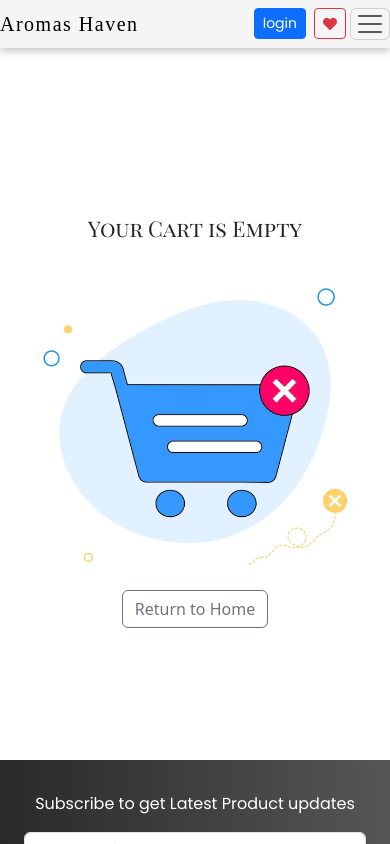
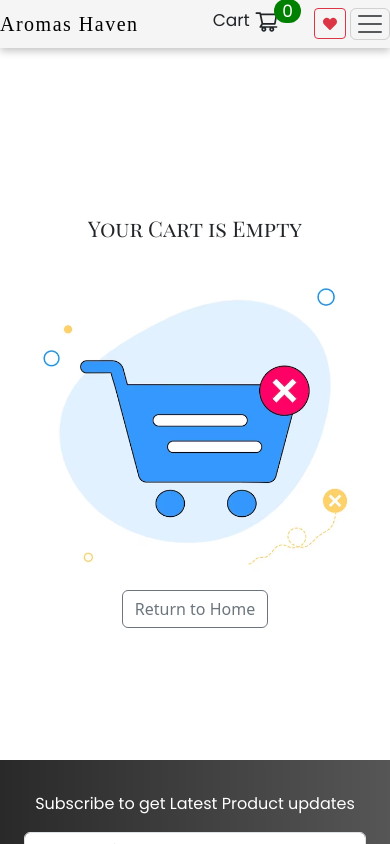
Before and after one commit to shaikhSrk1/SrkFragrance, a React (Create React App) app: page /cart in a window 390 px wide. Built offline with nearby package versions, Linux system fonts and the light colour scheme; a web font is replaced by a local one.

Commit message:
made responsive

```diff
--- a/src/Components/Card.js
+++ b/src/Components/Card.js
@@ -17,8 +17,6 @@ export const Card = ({ Product }) => {
     const [visible, setVisible] = useState(false);
     const [count, setCount] = useState(1);
     const [modal, setModal] = useState()
-
-    const navigate = useNavigate();
 
 
     useEffect(() => {
@@ -187,11 +185,13 @@ export const Card = ({ Product }) => {
                                         +
                                     </button>
                                 </div>
-                                {inCart(modal) ? (<button onClick={(e) => removefromCart(e, modal)} className="btn btn-success rounded-pill ">
-                                    <MdShoppingCart />remove from cart
-                                </button>) : <button onClick={(e) => addToCart(e, modal)} className="btn btn-outline-success rounded-pill ">
-                                    <MdShoppingCart /> Add to Cart
-                                </button>}
+                                {
+                                    inCart(modal) ? (<button onClick={(e) => removefromCart(e, modal)} className="btn btn-success rounded-pill ">
+                                        <MdShoppingCart />remove from cart
+                                    </button>) : <button onClick={(e) => addToCart(e, modal)} className="btn btn-outline-success rounded-pill ">
+                                        <MdShoppingCart /> Add to Cart
+                                    </button>
+                                }
                             </div>
 
                             <div className="text-center">
--- a/src/Components/Layout/Header.css
+++ b/src/Components/Layout/Header.css
@@ -4,6 +4,24 @@
 
 .batul {
     margin: 25px;
+}
+
+.phone {
+    display: none;
+}
+
+.big {
+    display: block;
+}
+
+@media only screen and (max-width: 850px) {
+    .big {
+        display: none;
+    }
+
+    .phone {
+        display: block;
+    }
 }
 
 @media only screen and (max-width: 999px) {
@@ -15,6 +33,7 @@
 .nav-link,
 .navbar {
     background-color: whitesmoke !important;
+    text-align: center;
 }
 
 .batul {
--- a/src/Components/Layout/Header.js
+++ b/src/Components/Layout/Header.js
@@ -4,6 +4,7 @@ import './Header.css';
 import { useAuth } from '../../context/auth';
 import { AiOutlineShoppingCart } from 'react-icons/ai';
 import { BiLogOut } from 'react-icons/bi';
+import { CiLogin } from "react-icons/ci";
 import { toast } from 'react-hot-toast';
 import { useNavigate } from 'react-router-dom';
 import { CiHeart } from "react-icons/ci";
@@ -40,23 +41,16 @@ const Header = () => {
                 <Link to='/about' style={{}} id='brand' className=""> <h5 className='m-0'>Aromas Haven</h5></Link >
                 {/* <div className="container-fluid"> */}
 
-                <ul style={{ display: 'flex' }} className="m-0 p-0 ms-auto">
 
-                    {
-                        auth.user ? (
-                            <span>
-                                <button onClick={handleLogout} className="btn nav-2btn btn-sm btn-outline-warning mx-1">
-                                    <BiLogOut /> Logout
-                                </button>
-                            </span>
-                        ) :
-                            (<>
-                                <NavLink to='/login' style={{ border: 'none' }} className="mx-1 "><button className="btn nav-2btn btn-sm btn-primary">
-                                    login
-                                </button></NavLink>
-                            </>)
-                    }
-                    <NavLink to='/wishlist' style={{ border: 'none' }} className="mx-1"><button className="btn btn-sm nav-2btn btn-outline-danger">
+                {/* phone navbar */}
+                <ul style={{ display: 'flex' }} className="m-0 p-0">
+                    <NavLink to='/cart' className="nav-link  phone" style={{ position: 'relative' }}>
+                        Cart <AiOutlineShoppingCart className='me-1 ' style={{ fontSize: '25px' }} />
+                        <span id='number' className='px-2' style={{ position: 'relative', bottom: '9px', right: '9px' }}>
+                            {cart?.length}
+                        </span>
+                    </NavLink>
+                    <NavLink to='/wishlist' style={{ border: 'none' }} className="mx-1  phone"><button className="btn btn-sm nav-2btn btn-outline-danger">
                         <FaHeart />
                     </button></NavLink>
 
@@ -102,40 +96,56 @@ const Header = () => {
                             <li className="nav-item">
                                 <NavLink to='/contact' className="nav-link">Contact Us</NavLink>
                             </li>
-                            <li>
+                            <li className='nav-item'>
 
-                                <NavLink to='/cart' className="nav-link" style={{ position: 'relative' }}>
-                                    Cart <AiOutlineShoppingCart className='me-1' style={{ fontSize: '25px' }} />
-                                    <span id='number' className='px-2' style={{ position: 'relative', bottom: '9px', right: '9px' }}>
-                                        {cart?.length}
-                                    </span>
-                                </NavLink>
+
+
+                                {
+                                    auth.user ? (
+                                        <span>
+                                            <NavLink to='/login' onClick={handleLogout} className="nav-link phone">  <BiLogOut /> Logout </NavLink>
+                                        </span>
+                                    ) :
+                                        (<>
+                                            <li className="nav-item phone">
+                                                <NavLink to='/login' className="nav-link btn-primary btn">
+                                                    <CiLogin /> Login
+                                                </NavLink>
+                                            </li>
+                                        </>)
+                                }
                             </li>
+                            <NavLink to='/cart' className="nav-link big" style={{ position: 'relative' }}>
+                                Cart <AiOutlineShoppingCart className='me-1 ' style={{ fontSize: '25px' }} />
+                                <span id='number' className='px-2' style={{ position: 'relative', bottom: '9px', right: '9px' }}>
+                                    {cart?.length}
+                                </span>
+                            </NavLink>
                         </ul>)
                     }
 
-                    <div className="ms-auto navbar-nav">
+                    <div className="ms-auto navbar-nav big">
 
                         {
                             auth.user ? (
                                 <span>
-                                    <button onClick={handleLogout} className="btn nav-btn btn-sm btn-outline-danger mx-1">
+                                    <button onClick={handleLogout} className="btn  btn-sm btn-outline-danger mx-1">
                                         <BiLogOut /> Logout
                                     </button>
                                 </span>
                             ) :
                                 (<>
-                                    <NavLink to='/register' style={{ border: 'none' }} className="mx-1"><button className="btn btn-sm nav-btn btn-outline-primary">
+                                    <NavLink to='/register' style={{ border: 'none' }} className="mx-1"><button className="btn btn-sm  btn-outline-primary">
                                         Register
                                     </button></NavLink>
 
-                                    <NavLink to='/login' style={{ border: 'none' }} className="mx-1 "><button className="btn btn-sm nav-btn btn-primary">
+                                    <NavLink to='/login' style={{ border: 'none' }} className="mx-1 "><button className="btn btn-sm  btn-primary">
                                         login
                                     </button></NavLink>
                                 </>)
                         }
 
-                        <NavLink to='/wishlist' style={{ border: 'none' }} className="mx-1"><button className="btn btn-sm nav-btn btn-outline-danger">
+                        <NavLink to='/wishlist' style={{ border: 'none' }} className="mx-1"><button className="btn btn-sm  btn-outline-danger">
                             <FaHeart />
                         </button></NavLink>
 
--- a/src/index.css
+++ b/src/index.css
@@ -71,6 +71,10 @@ p {
 
 @media only screen and (max-width: 500px) {
 
+  .nav-link {
+    border: none !important;
+  }
+
   .form-container {
     padding-left: 0px;
     padding-right: 0px;
--- a/src/pages/Cart.js
+++ b/src/pages/Cart.js
@@ -164,7 +164,7 @@ const Cart = () => {
                                         <span>- &#8377;{bill?.discount}</span>
                                     </div>
                                     {
-                                        bill?.discount === 0 ? <div class="alert p-2 alert-danger" role="alert">
+                                        bill?.discount == 0.0 ? <div class="alert p-2 alert-danger" role="alert">
                                             Get 10% OFF on Orders above &#8377;300
                                         </div> : <></>
                                     }
--- a/src/pages/Home.js
+++ b/src/pages/Home.js
@@ -33,6 +33,11 @@ const Home = () => {
         }
     }
 
+    const handleScroll = () => {
+        const section = document.querySelector('#toShow');
+        section.scrollIntoView({ behavior: 'smooth', block: 'start' });
+    }
+
 
     useEffect(() => {
         getAllProducts();
@@ -47,7 +52,7 @@ const Home = () => {
                 <div style={{ backgroundColor: '', zIndex: '' }} className='batul p-2 ' >
                     <h1>Aromas Haven</h1>
                     <p>Welcome to Aroma Haven ! Our passion for scents and dedication to quality make us your ideal choice for all things perfume </p>
-                    {/* <button className='btn btn-secondary' onClick={() => { handleScroll() }}> Start Shopping</button> */}
+                    <button className='btn btn-secondary' onClick={() => { handleScroll() }}> Start Shopping</button>
                 </div>
             </div>
             <div className='container' style={{}} id='show'>
@@ -65,10 +70,13 @@ const Home = () => {
                 </div>
             </div>
 
-            <div className="container my-4 box-3 d-flex" style={{ width: '100%', flexWrap: 'wrap', alignItems: 'center', justifyContent: 'center' }}>
-                {/* <div className="row" > */}
+            <div className="container my-4 box-3 d-flex" id='toShow' style={{ width: '100%', flexWrap: 'wrap', alignItems: 'center', justifyContent: 'center' }}>
+
                 {
-                    loading ? (<Spinner2 />) : <>
+                    loading ?
+                        (<Spinner2 />)
+                        :
+                        <>
                             {products ? products?.map((item, i) =>
                                 item ?
                                     < Card
@@ -79,7 +87,7 @@ const Home = () => {
                                 'No products in your shop. start Adding'}
                         </>
                 }
-                {/* </div> */}
+
             </div>
 
         </Layout>
--- a/src/pages/auth/auth.css
+++ b/src/pages/auth/auth.css
@@ -43,10 +43,12 @@
     display: block;
 }
 
+
 @media only screen and (max-width: 850px) {
     .box {
         width: 100%;
     }
+
 
     .batul p {
         display: none;
--- a/src/pages/contact.css
+++ b/src/pages/contact.css
@@ -24,9 +24,7 @@
     background-color: rgb(153, 150, 150);
 }
 
-.nav-2btn {
-    display: none;
-}
+
 
 
 
@@ -47,15 +45,6 @@
         width: 90%;
         display: flex;
         flex-direction: column;
-    }
-
-
-    .nav-btn {
-        display: none;
-    }
-
-    .nav-2btn {
-        display: block;
     }
 
     .info-wrap,
```
Lines whose indentation alone changed are shown as unchanged.
